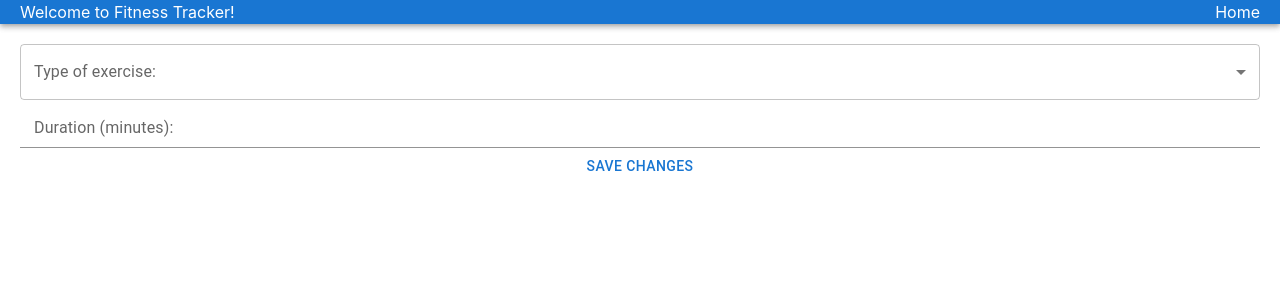
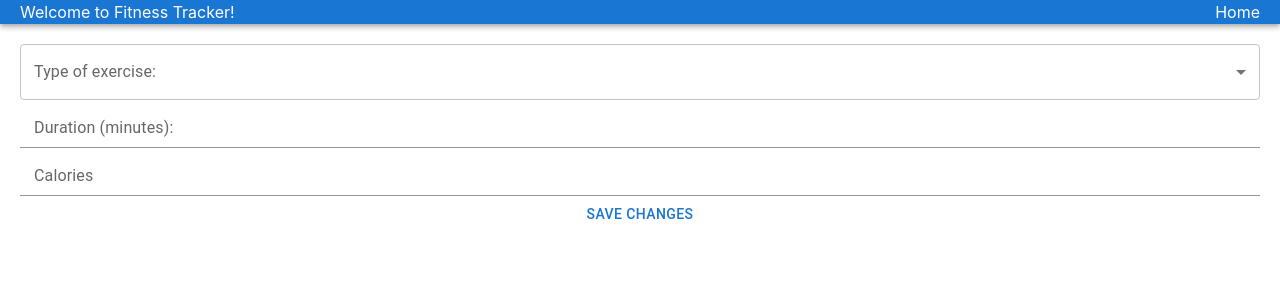
Before and after one commit to AllenEmmet/Group_Project, a React (Create React App) app in the folder client/: page /exercise/add in a window 1280 px wide. Shown: the top 300 px of the page. Built offline with nearby package versions, Linux system fonts and the light colour scheme.

Commit message:
start front end functionality

```diff
--- a/client/src/components/Exercise.js
+++ b/client/src/components/Exercise.js
@@ -1,23 +1,58 @@
-import React from 'react'
+import React, { useState } from 'react'
 import { FormControl, Input, InputLabel, MenuItem, Select, Button } from '@mui/material';
+import axios from 'axios';
+import {useNavigate} from 'react-router-dom'
 
-const Food = () => {
+const Food = (props) => {
+    const [exercise, setExercise] = useState(' ')
+    const [duration, setDuration] = useState(' ')
+    const [totalcals, setTotalcals] = useState(' ')
+    const navigate = useNavigate()
+    const {method, url} = props
+    const typeHandler = (e) =>{
+        setExercise(e.target.value)
+    }
+
+    const submitHandler = (e) =>{
+        e.preventDefault()
+        console.log(exercise)
+        axios({method, url, data: {exercise, duration, totalcals}})
+        .then((res)=>{
+            console.log(res);
+            navigate('/')})
+        .catch(err=>{
+            console.log(err)
+            // const errorResponse = err.response.data.err.errors;
+
+            // const errorArray = [];
+            // for (const key of Object.keys(errorResponse)) {
+            //     errorArray.push(errorResponse[key].message)
+            // }
+            // // console.log(errorResponse);
+            // setErrors(errorArray)
+            // console.log(errors)
+    })
+    }
   return (
     <div>
-        <form style={{display: 'flex', flexDirection: 'column', margin: '20px'}}>
+        <form style={{display: 'flex', flexDirection: 'column', margin: '20px'}} onSubmit={submitHandler}>
             <FormControl>
                 <InputLabel htmlFor='type'>Type of exercise:</InputLabel>
-                <Select>
-                    <MenuItem>Running</MenuItem>
-                    <MenuItem>Biking</MenuItem>
-                    <MenuItem>Swimming</MenuItem>
-                    <MenuItem>Strength Training</MenuItem>
-                    <MenuItem>Yoga</MenuItem>
+                <Select onChange={typeHandler}>
+                    <MenuItem name='type' value='Lunges'>Lunges</MenuItem>
+                    <MenuItem name='type' value='Pushups'>Pushups</MenuItem>
+                    <MenuItem name='type' value='Squats'>Squats</MenuItem>
+                    <MenuItem name='type' value='Pullups'>Pullups</MenuItem>
+                    <MenuItem name='type' value='Burpees'>Burpees</MenuItem>
                 </Select>
             </FormControl>
             <FormControl>
-                <InputLabel htmlFor='duration'>Duration (minutes):</InputLabel>
+                <InputLabel htmlFor='duration' onChange={(e)=>setDuration(e.target.value)}>Duration (minutes):</InputLabel>
                 <Input type='number' name='duration'></Input>
+            </FormControl>
+            <FormControl>
+                <InputLabel htmlFor='totalcals' onChange={(e)=>setTotalcals(e.target.value)}>Calories</InputLabel>
+                <Input type='number' name='totalcals'></Input>
             </FormControl>
             <FormControl>
                     <Button type='submit'>Save Changes</Button>
--- a/client/src/components/Food.js
+++ b/client/src/components/Food.js
@@ -1,5 +1,5 @@
 import React from 'react'
-import { FormControl, Input, InputLabel, MenuItem, Select, Button } from '@mui/material';
+import { FormControl, Input, InputLabel, Button } from '@mui/material';
 
 const Food = () => {
   return (
--- a/client/src/views/AddExercise.js
+++ b/client/src/views/AddExercise.js
@@ -10,7 +10,7 @@ const AddExcercise = () => {
   return (
     <div>
         <AppBar position='sticky'><Header2/></AppBar>
-        <Exercise></Exercise>
+        <Exercise method={'post'} url={'http://localhost:8000/api/activity'}></Exercise>
     </div>
   )
 }
```
Also changed, not shown: 1 other file (tests, documents, lock files or other folders).
